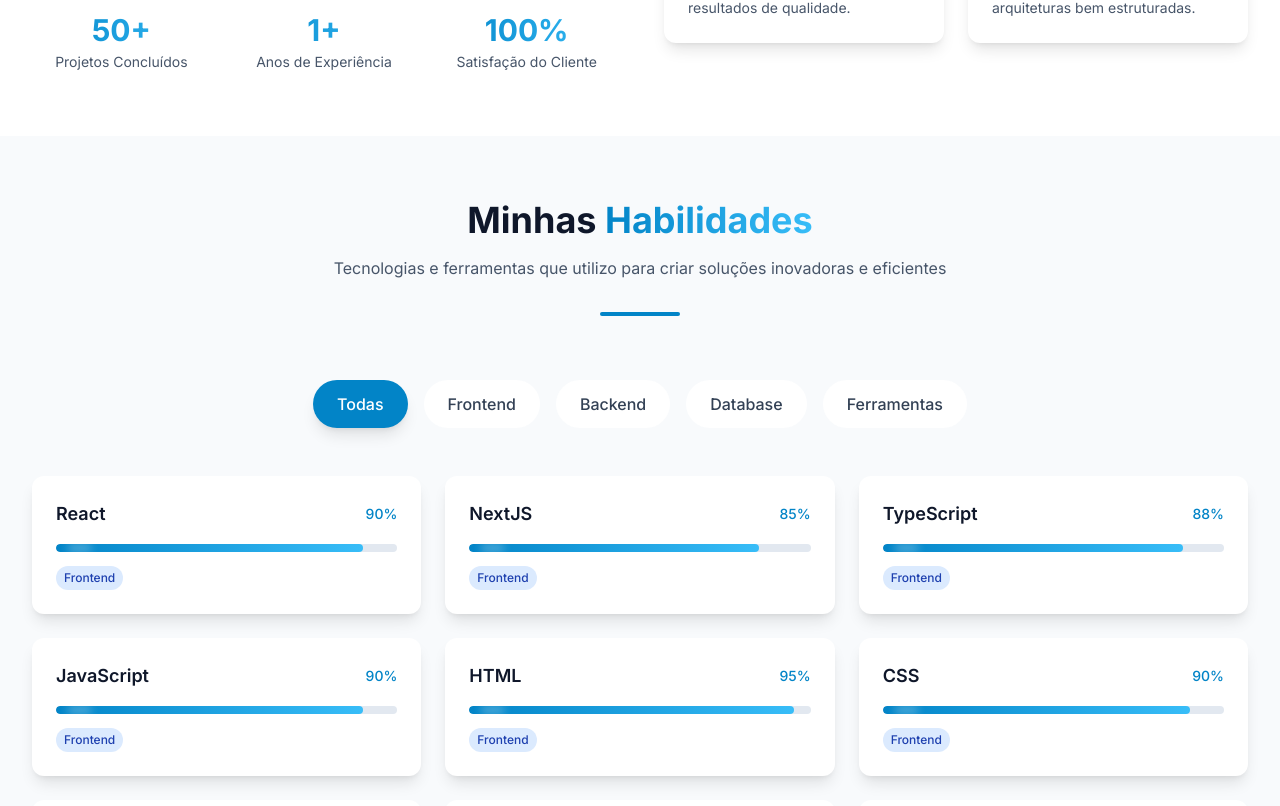
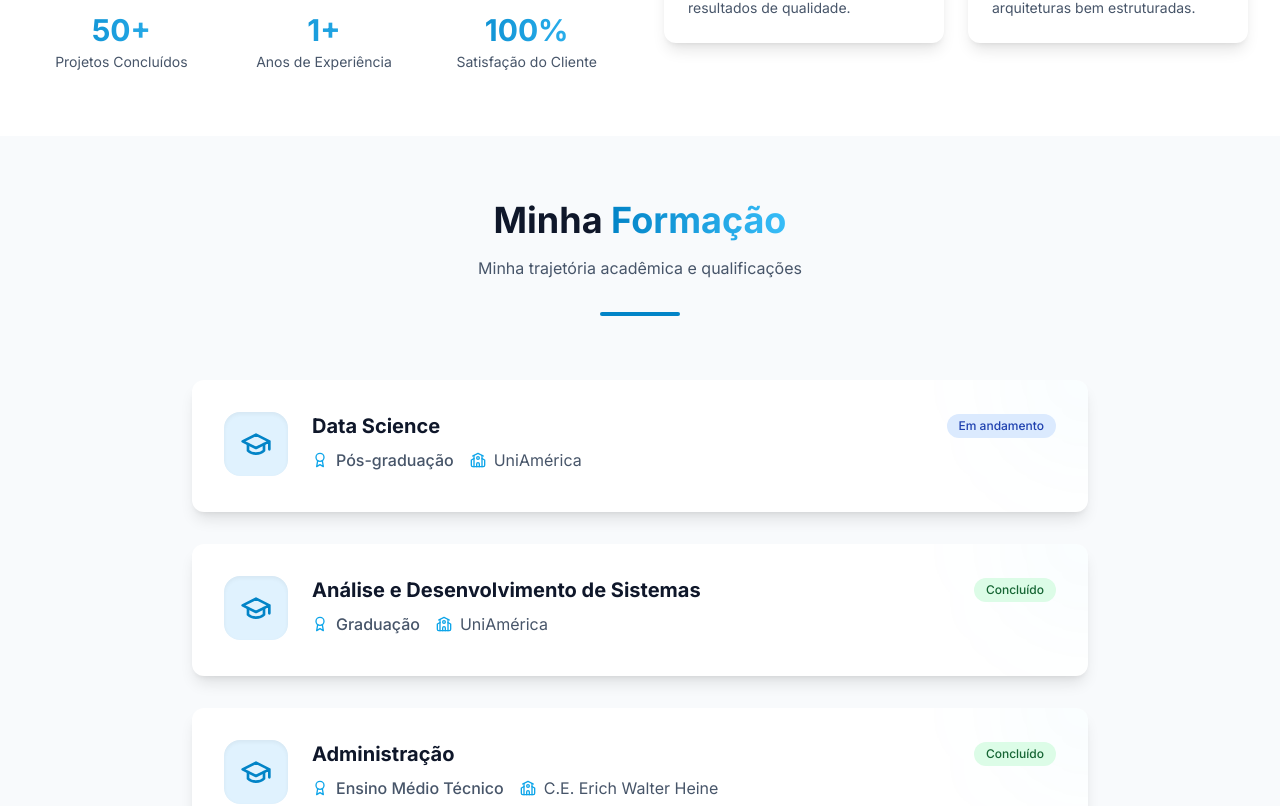
Before and after one commit to Isaque-Weber/isaque_weber, a Next.js app: page / in a window 1280 px wide. Shown: the part 1334-2140 px from the top of the page. Built offline with nearby package versions, Linux system fonts and the light colour scheme.

Commit message:
add formation section and data

```diff
--- a/app/page.tsx
+++ b/app/page.tsx
@@ -2,6 +2,7 @@
 import Header from '../src/components/Header';
 import Hero from '../src/components/Hero';
 import About from '../src/components/About';
+import Formation from '../src/components/Formation';
 import Skills from '../src/components/Skills';
 import Projects from '../src/components/Projects';
 import Contact from '../src/components/Contact';
@@ -14,6 +15,7 @@
       <main>
         <Hero />
         <About />
+        <Formation />
         <Skills />
         <Projects />
         <Contact />
--- a/src/App.tsx
+++ /dev/null
@@ -1,26 +0,0 @@
-import React from 'react';
-import Header from './components/Header';
-import Hero from './components/Hero';
-import About from './components/About';
-import Skills from './components/Skills';
-import Projects from './components/Projects';
-import Contact from './components/Contact';
-import Footer from './components/Footer';
-
-const App: React.FC = () => {
-  return (
-    <div className="min-h-screen bg-white dark:bg-gray-900 transition-colors duration-300">
-      <Header />
-      <main>
-        <Hero />
-        <About />
-        <Skills />
-        <Projects />
-        <Contact />
-      </main>
-      <Footer />
-    </div>
-  );
-};
-
-export default App;
--- a/src/components/Footer.tsx
+++ b/src/components/Footer.tsx
@@ -30,7 +30,7 @@
     },
     {
       name: 'Phone',
-      href: `tel:+55${contactInfo.phone}`,
+      href: `https://wa.me/55${contactInfo.phone}`,
       icon: Phone,
       color: 'hover:text-green-500'
     },
@@ -69,7 +69,7 @@
               transition={{ duration: 0.5, delay: 0.1 }}
               className="text-gray-600 dark:text-gray-400 max-w-sm"
             >
-              Desenvolvedor especializado em soluções aplicadas à IA, para democratização de tecnologia.
+              Desenvolvedor especializado em soluções aplicadas à IA, democratizando tecnologia.
             </motion.p>
           </div>
 
--- /dev/null
+++ b/src/components/Formation.tsx
@@ -0,0 +1,95 @@
+'use client';
+import React from 'react';
+import { motion } from 'framer-motion';
+
+import { formation } from '@/data/portfolio';
+import { GraduationCap, Calendar, School, Award } from 'lucide-react';
+
+interface FormationProps {
+  className?: string;
+}
+
+const Formation: React.FC<FormationProps> = ({ className = '' }) => {
+  return (
+    <section id="formation" className={`section-padding bg-gray-50 dark:bg-gray-900 ${className}`}>
+      <div className="container-custom">
+        <motion.div
+          initial={{ opacity: 0, y: 30 }}
+          whileInView={{ opacity: 1, y: 0 }}
+          transition={{ duration: 0.6 }}
+          viewport={{ once: true }}
+          className="text-center mb-16"
+        >
+          <h2 className="text-3xl md:text-4xl font-bold text-gray-900 dark:text-white mb-4">
+            Minha <span className="gradient-text">Formação</span>
+          </h2>
+          <p className="text-gray-600 dark:text-gray-300 max-w-2xl mx-auto mb-8">
+            Minha trajetória acadêmica e qualificações
+          </p>
+          <div className="w-20 h-1 bg-primary-600 rounded-full mx-auto"></div>
+        </motion.div>
+
+        <div className="max-w-4xl mx-auto space-y-8">
+          {formation.map((item, index) => (
+            <motion.div
+              key={item.id}
+              initial={{ opacity: 0, x: -50 }}
+              whileInView={{ opacity: 1, x: 0 }}
+              transition={{ duration: 0.5, delay: index * 0.2 }}
+              viewport={{ once: true }}
+              whileHover={{ y: -5, scale: 1.02 }}
+              className="card p-6 md:p-8 flex flex-col md:flex-row gap-6 items-center md:items-start group relative overflow-hidden"
+            >
+              {/* Decorative background element */}
+              <div className="absolute top-0 right-0 w-32 h-32 bg-primary-500/5 rounded-full blur-3xl -mr-16 -mt-16 transition-all duration-500 group-hover:bg-primary-500/10"></div>
+
+              <div className="flex-shrink-0">
+                <div className="w-16 h-16 bg-primary-100 dark:bg-primary-900/50 rounded-2xl flex items-center justify-center group-hover:bg-primary-200 dark:group-hover:bg-primary-800 transition-colors duration-300 shadow-inner">
+                  <GraduationCap className="w-8 h-8 text-primary-600 dark:text-primary-400" />
+                </div>
+              </div>
+
+              <div className="flex-grow text-center md:text-left z-10">
+                <div className="flex flex-col md:flex-row md:justify-between md:items-center mb-2">
+                  <h3 className="text-xl font-bold text-gray-900 dark:text-white group-hover:text-primary-600 dark:group-hover:text-primary-400 transition-colors">
+                    {item.course}
+                  </h3>
+                  <span className={`inline-flex items-center px-3 py-1 rounded-full text-xs font-medium md:ml-4 mt-2 md:mt-0 w-fit mx-auto md:mx-0 ${
+                    item.status === 'Concluído'
+                      ? 'bg-green-100 text-green-800 dark:bg-green-900/30 dark:text-green-300'
+                      : item.status === 'Em andamento'
+                      ? 'bg-blue-100 text-blue-800 dark:bg-blue-900/30 dark:text-blue-300'
+                      : 'bg-yellow-100 text-yellow-800 dark:bg-yellow-900/30 dark:text-yellow-300'
+                  }`}>
+                    {item.status}
+                  </span>
+                </div>
+
+                <div className="flex flex-col md:flex-row gap-4 text-gray-600 dark:text-gray-300 mb-2">
+                  <div className="flex items-center justify-center md:justify-start gap-2">
+                    <Award className="w-4 h-4 text-primary-500" />
+                    <span className="font-medium">{item.level}</span>
+                  </div>
+                  {item.institution && (
+                    <div className="flex items-center justify-center md:justify-start gap-2">
+                      <School className="w-4 h-4 text-primary-500" />
+                      <span>{item.institution}</span>
+                    </div>
+                  )}
+                  {item.year && (
+                    <div className="flex items-center justify-center md:justify-start gap-2">
+                      <Calendar className="w-4 h-4 text-primary-500" />
+                      <span>{item.year}</span>
+                    </div>
+                  )}
+                </div>
+              </div>
+            </motion.div>
+          ))}
+        </div>
+      </div>
+    </section>
+  );
+};
+
+export default Formation;
--- a/src/components/Header.tsx
+++ b/src/components/Header.tsx
@@ -15,6 +15,7 @@
   const navigation = [
     { name: 'Início', href: '#home' },
     { name: 'Sobre', href: '#about' },
+    { name: 'Formação', href: '#formation' },
     { name: 'Habilidades', href: '#skills' },
     { name: 'Projetos', href: '#projects' },
     { name: 'Contato', href: '#contact' }
--- a/src/data/portfolio.ts
+++ b/src/data/portfolio.ts
@@ -1,4 +1,4 @@
-import { PersonalInfo, ContactInfo, Skill, Project } from '@/types';
+import { PersonalInfo, FormationInfo, ContactInfo, Skill, Project } from '@/types';
 import profileImage from '../../public/images/Perfil2.jpg';
 
 export const personalInfo: PersonalInfo = {
@@ -97,3 +97,27 @@
     { name: 'Currículo Foco em Backend', path: '/documents/Isaque_Weber_Backend.pdf' },
     { name: 'Currículo Foco em Frontend', path: '/documents/Isaque_Weber_Frontend.pdf' },
 ];
+
+export const formation: FormationInfo[] = [
+    {
+        id: "1",
+        course: "Data Science",
+        level: "Pós-graduação",
+        institution: "UniAmérica",
+        status: "Em andamento"
+    },
+    {
+        id: "2",
+        course: "Análise e Desenvolvimento de Sistemas",
+        level: "Graduação",
+        institution: "UniAmérica",
+        status: "Concluído"
+    },
+    {
+        id: "3",
+        course: "Administração",
+        level: "Ensino Médio Técnico",
+        institution: "C.E. Erich Walter Heine",
+        status: "Concluído"
+    }
+];
--- a/src/types/index.ts
+++ b/src/types/index.ts
@@ -56,3 +56,12 @@
   duration?: number;
   children: React.ReactNode;
 }
+
+export interface FormationInfo {
+  id: string;
+  course: string;
+  level: string;
+  institution?: string;
+  status: 'Concluído' | 'Em andamento' | 'Trancado';
+  year?: string;
+}
```
